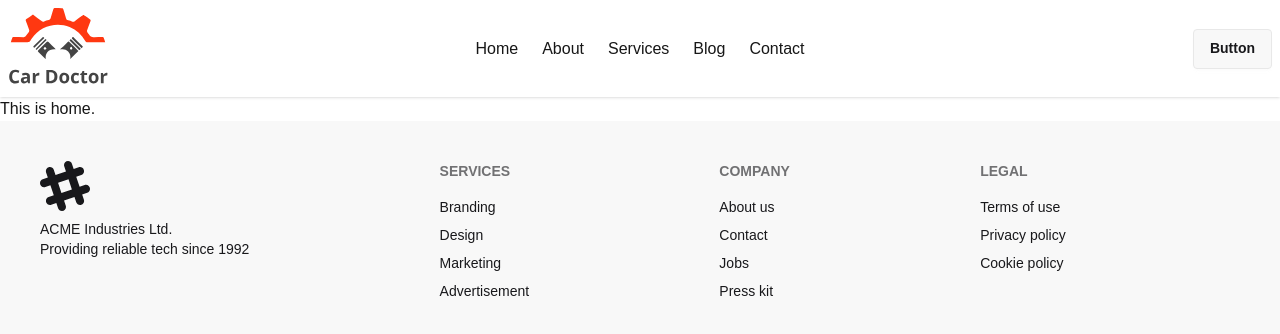
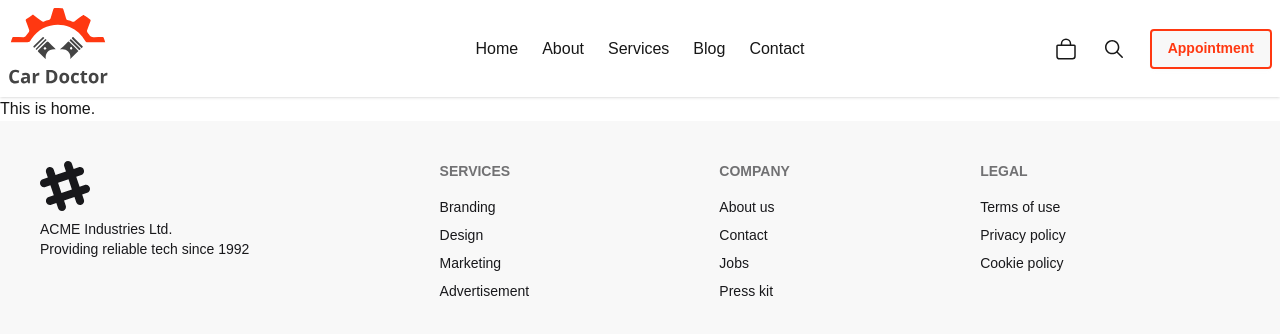
Before and after one commit to tisabbir/car-doctor-pro, a Next.js app: page / in a window 1280 px wide. Shown: the top 334 px of the page. Built offline with nearby package versions, Linux system fonts and the light colour scheme.

Commit message:
feat (nav) : nav end modified

```diff
--- a/package.json
+++ b/package.json
@@ -14,7 +14,8 @@
     "next": "15.2.3",
     "next-auth": "^4.24.11",
     "react": "^19.0.0",
-    "react-dom": "^19.0.0"
+    "react-dom": "^19.0.0",
+    "react-icons": "^5.5.0"
   },
   "devDependencies": {
     "@eslint/eslintrc": "^3",
--- a/src/components/Shared/Navbar.jsx
+++ b/src/components/Shared/Navbar.jsx
@@ -1,6 +1,8 @@
 import React from "react";
 import Link from "next/link";
 import Image from "next/image";
+import { IoBagOutline } from "react-icons/io5";
+import { IoIosSearch } from "react-icons/io";
 
 const Navbar = () => {
   const navItems = [
@@ -47,28 +49,16 @@ const Navbar = () => {
                 />
               </svg>
             </div>
-            <ul
+            <div
               tabIndex={0}
               className="menu menu-sm dropdown-content bg-base-100 rounded-box z-10 mt-3 w-52 p-2 shadow"
             >
-              <li>
-                <Link href="/">Item 1</Link>
-              </li>
-              <li>
-                <Link href="#">Parent</Link>
-                <ul className="p-2">
-                  <li>
-                    <Link href="#">Submenu 1</Link>
-                  </li>
-                  <li>
-                    <Link href="#">Submenu 2</Link>
-                  </li>
-                </ul>
-              </li>
-              <li>
-                <Link href="#">Item 3</Link>
-              </li>
-            </ul>
+              {
+              navItems.map((item)=>(
+                <Link className="hover:text-primary" href={item.path} key={item.path}>{item.title}</Link>
+              ))
+            }
+            </div>
           </div>
           <Link href="/">
             <Image src="/assets/logo.svg" alt="logo" height={50} width={100} />
@@ -79,14 +69,16 @@ const Navbar = () => {
           <div className="flex gap-6">
             {
               navItems.map((item)=>(
-                <Link href={item.path} key={item.path}>{item.title}</Link>
+                <Link className="hover:text-primary" href={item.path} key={item.path}>{item.title}</Link>
               ))
             }
           </div>
         </div>
-        <div className="navbar-end">
+        <div className="navbar-end gap-6 items-center">
+        <IoBagOutline className="text-2xl" />
+        <IoIosSearch className="text-2xl" />
           <Link href="#">
-            <button className="btn">Button</button>
+            <button className="btn text-primary border-2 border-primary">Appointment</button>
           </Link>
         </div>
       </div>
```
Also changed, not shown: 1 other file (tests, documents, lock files or other folders).
